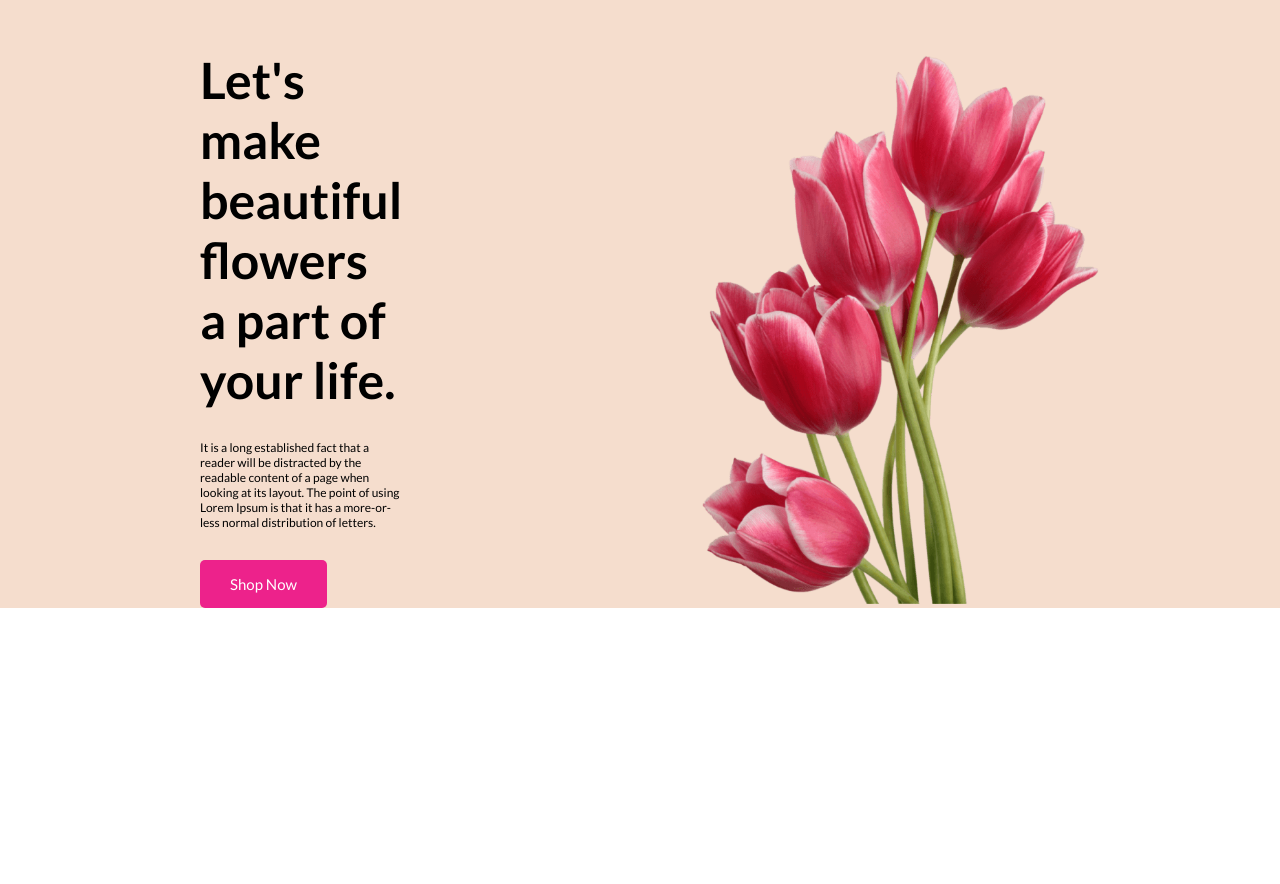
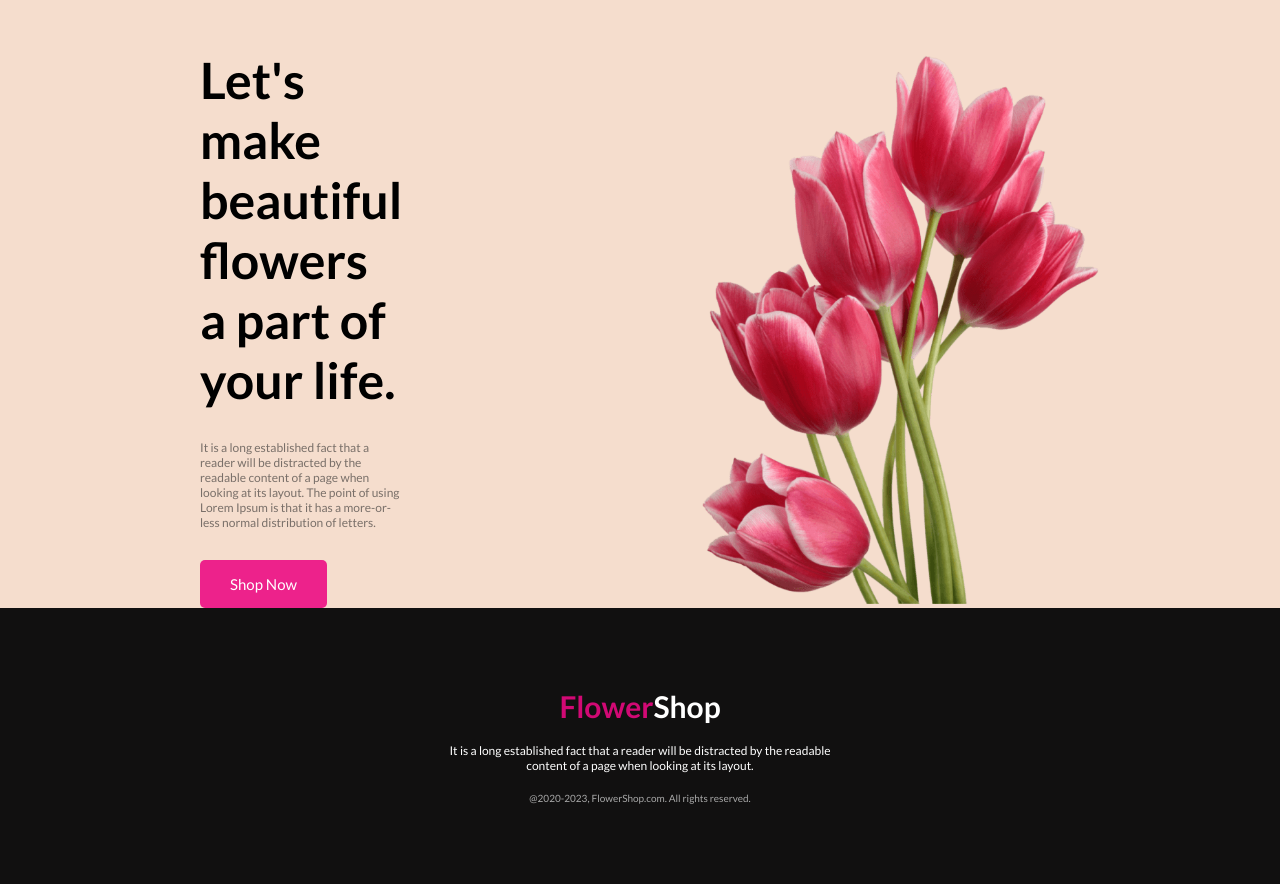
Before and after one commit to infoarifk/Assignment-project-1, a plain HTML site: page index.html in a window 1280 px wide. Before the commit the page ends 800 px from the top, so only its background shows below. Drawn offline with Linux system fonts and the light colour scheme.

Commit message:
footer added

```diff
--- a/index.html
+++ b/index.html
@@ -34,7 +34,13 @@
     </main>
 
     <footer>
-
+        <div class="footer-content">
+            <h3><span class="flower">Flower</span><span class="shop">Shop</span></h3>
+            <br>
+            <p class="des">It is a long established fact that a reader will be distracted by the readable <br> content of a page when looking at its layout.</p>
+            <br>
+            <p class="copyright">@2020-2023, FlowerShop.com. All rights reserved. </p>
+        </div>
     </footer>
 
 
--- a/style.css
+++ b/style.css
@@ -12,6 +12,7 @@
     border-radius: 5px;
     cursor: pointer;
 
+/*header start*/
 }
 header{
     background-color: #f2d2bdc0;
@@ -30,8 +31,37 @@ header{
     font-size: 12px;
     margin-bottom: 30px;
     text-align: left;
+    color: rgba(39, 39, 39, 0.60);
 }
 .head-img{
     height: 550px;
 
 }
+/*header end*/
+
+/*footer start*/
+footer{
+    background-color:#111010;
+
+}
+.footer-content{
+    text-align: center;
+    color:white ;
+    padding: 80px 250px 80px 250px;
+}
+.flower{
+    color: rgba(236, 8, 130, 0.879);
+    font-size: 30px;
+}
+.shop{
+    color: white;
+    font-size: 30px;
+}
+.des{
+    font-size: 12px;
+}
+.copyright{
+    font-size:10px ;
+    color: darkgray;
+}
+/*footer end*/
```
